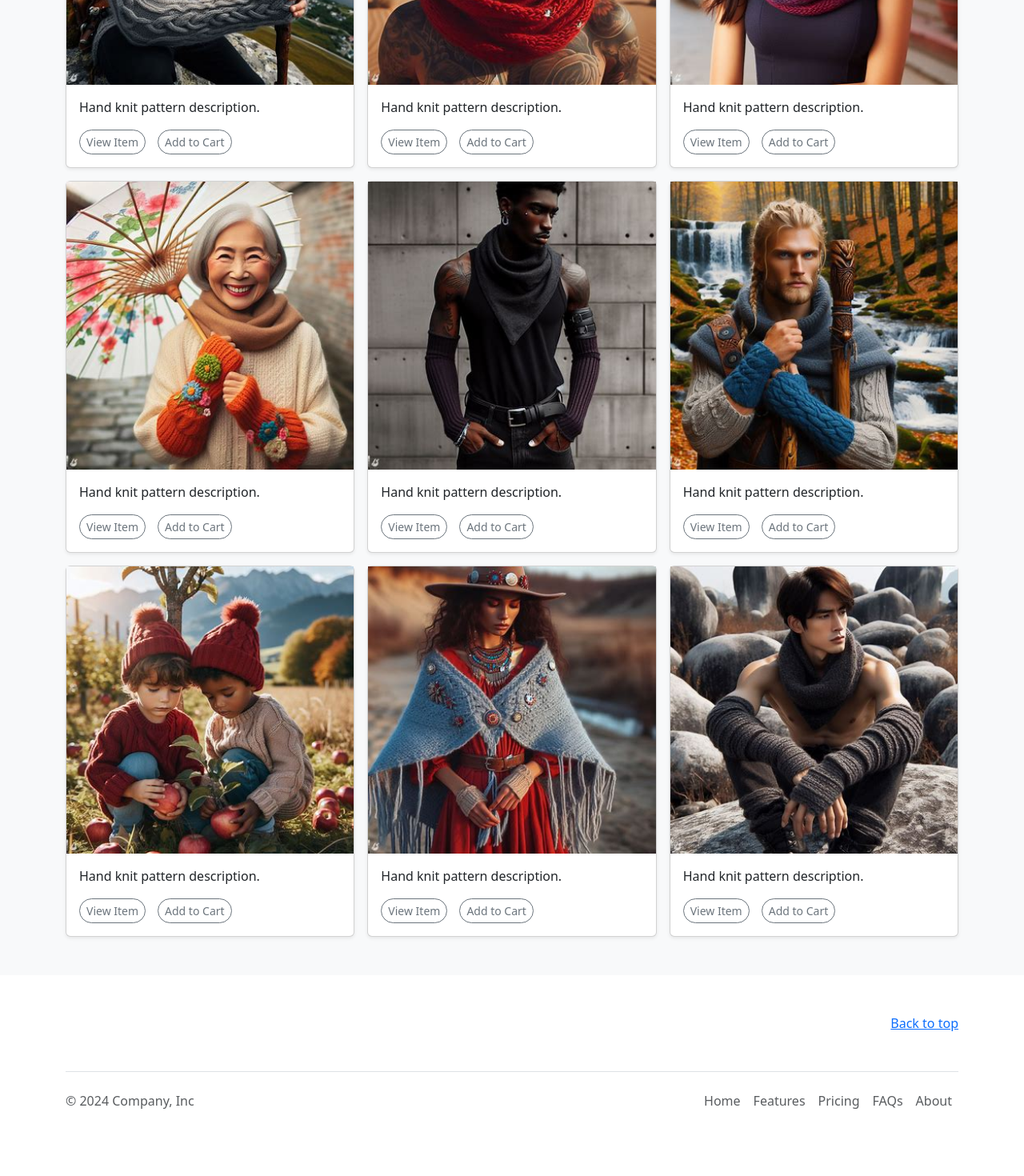
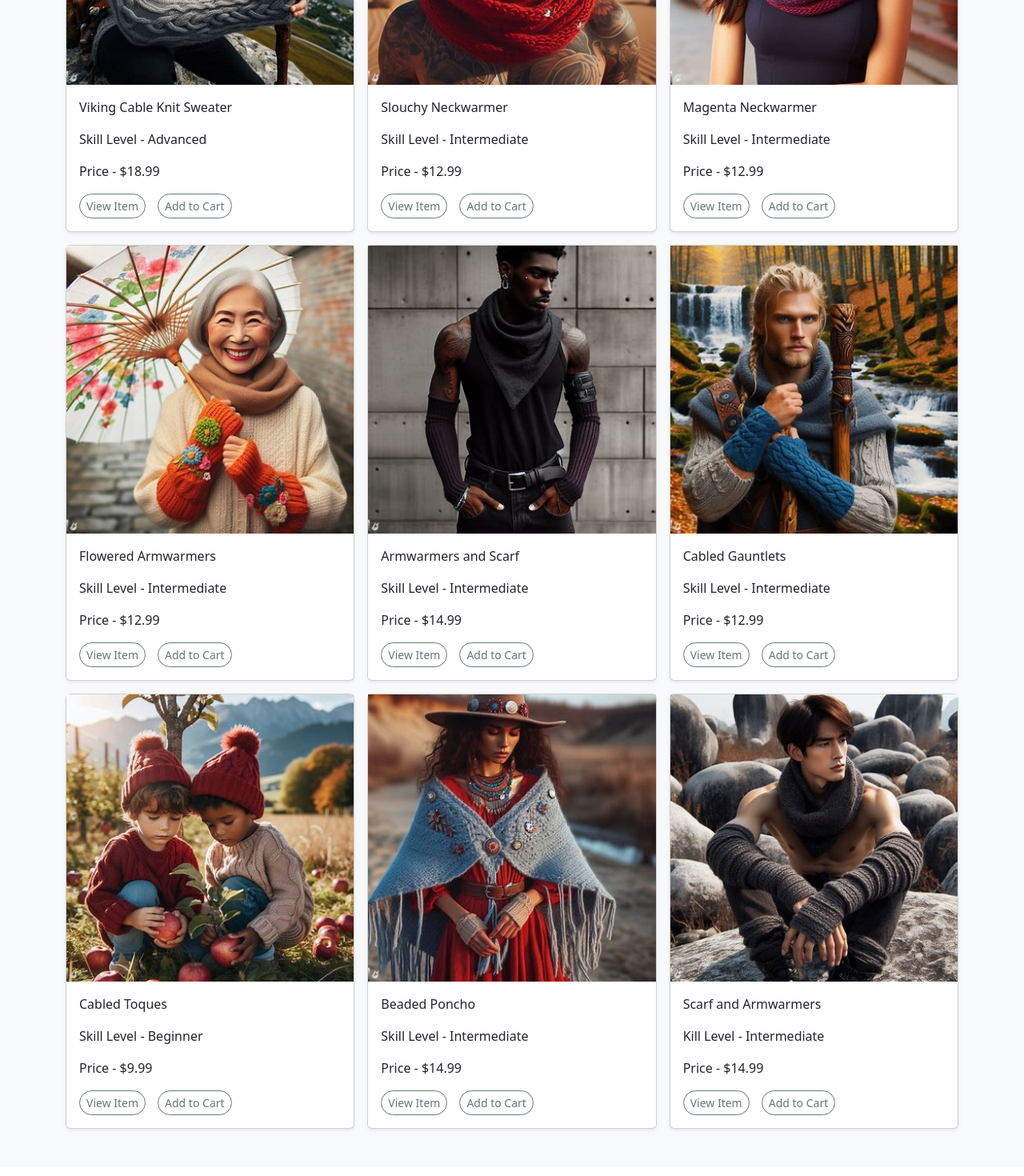
Before and after one commit to GitHubWhite22/lee-white-capstone, a React (Vite) app: page / in a window 1280 px wide. Shown: the part 860-2330 px from the top of the page at 80% size. Before the commit the page ends 2296 px from the top, so only its background shows below. Built offline with nearby package versions, Linux system fonts and the light colour scheme.

Commit message:
add detail to gallery cards

```diff
--- a/src/Pages/LandingPage.jsx
+++ b/src/Pages/LandingPage.jsx
@@ -218,7 +218,9 @@ function LandingPage() {
                     height={225}
                   />
                   <div className="card-body">
-                    <p className="card-text">Hand knit pattern description.</p>
+                    <p className="card-text">Viking Cable Knit Sweater</p>
+                    <p className="card-text">Skill Level - Advanced</p>
+                    <p className="card-text">Price - $18.99</p>
                     <div className="d-flex justify-content-between align-items-center">
                       <div className="btn-group gap-3">
                         <button
@@ -248,7 +250,9 @@ function LandingPage() {
                     height={225}
                   />
                   <div className="card-body">
-                    <p className="card-text">Hand knit pattern description.</p>
+                    <p className="card-text">Slouchy Neckwarmer</p>
+                    <p className="card-text">Skill Level - Intermediate</p>
+                    <p className="card-text">Price - $12.99</p>
                     <div className="d-flex justify-content-between align-items-center">
                       <div className="btn-group gap-3">
                         <button
@@ -278,7 +282,9 @@ function LandingPage() {
                     height={225}
                   />
                   <div className="card-body">
-                    <p className="card-text">Hand knit pattern description.</p>
+                    <p className="card-text">Magenta Neckwarmer</p>
+                    <p className="card-text">Skill Level - Intermediate</p>
+                    <p className="card-text">Price - $12.99</p>
                     <div className="d-flex justify-content-between align-items-center">
                       <div className="btn-group gap-3">
                         <button
@@ -308,7 +314,9 @@ function LandingPage() {
                     height={225}
                   />
                   <div className="card-body">
-                    <p className="card-text">Hand knit pattern description.</p>
+                    <p className="card-text">Flowered Armwarmers</p>
+                    <p className="card-text">Skill Level - Intermediate</p>
+                    <p className="card-text">Price - $12.99</p>
                     <div className="d-flex justify-content-between align-items-center">
                       <div className="btn-group gap-3">
                         <button
@@ -338,7 +346,9 @@ function LandingPage() {
                     height={225}
                   />
                   <div className="card-body">
-                    <p className="card-text">Hand knit pattern description.</p>
+                    <p className="card-text">Armwarmers and Scarf</p>
+                    <p className="card-text">Skill Level - Intermediate</p>
+                    <p className="card-text">Price - $14.99</p>
                     <div className="d-flex justify-content-between align-items-center">
                       <div className="btn-group gap-3">
                         <button
@@ -368,7 +378,9 @@ function LandingPage() {
                     height={225}
                   />
                   <div className="card-body">
-                    <p className="card-text">Hand knit pattern description.</p>
+                    <p className="card-text">Cabled Gauntlets</p>
+                    <p className="card-text">Skill Level - Intermediate</p>
+                    <p className="card-text">Price - $12.99</p>
                     <div className="d-flex justify-content-between align-items-center">
                       <div className="btn-group gap-3">
                         <button
@@ -398,7 +410,9 @@ function LandingPage() {
                     height={225}
                   />
                   <div className="card-body">
-                    <p className="card-text">Hand knit pattern description.</p>
+                    <p className="card-text">Cabled Toques</p>
+                    <p className="card-text">Skill Level - Beginner</p>
+                    <p className="card-text">Price - $9.99</p>
                     <div className="d-flex justify-content-between align-items-center">
                       <div className="btn-group gap-3">
                         <button
@@ -428,7 +442,9 @@ function LandingPage() {
                     height={225}
                   />
                   <div className="card-body">
-                    <p className="card-text">Hand knit pattern description.</p>
+                    <p className="card-text">Beaded Poncho</p>
+                    <p className="card-text">Skill Level - Intermediate</p>
+                    <p className="card-text">Price - $14.99</p>
                     <div className="d-flex justify-content-between align-items-center">
                       <div className="btn-group gap-3">
                         <button
@@ -458,7 +474,9 @@ function LandingPage() {
                     height={225}
                   />
                   <div className="card-body">
-                    <p className="card-text">Hand knit pattern description.</p>
+                    <p className="card-text">Scarf and Armwarmers</p>
+                    <p className="card-text">Kill Level - Intermediate</p>
+                    <p className="card-text">Price - $14.99</p>
                     <div className="d-flex justify-content-between align-items-center">
                       <div className="btn-group gap-3">
                         <button
```
